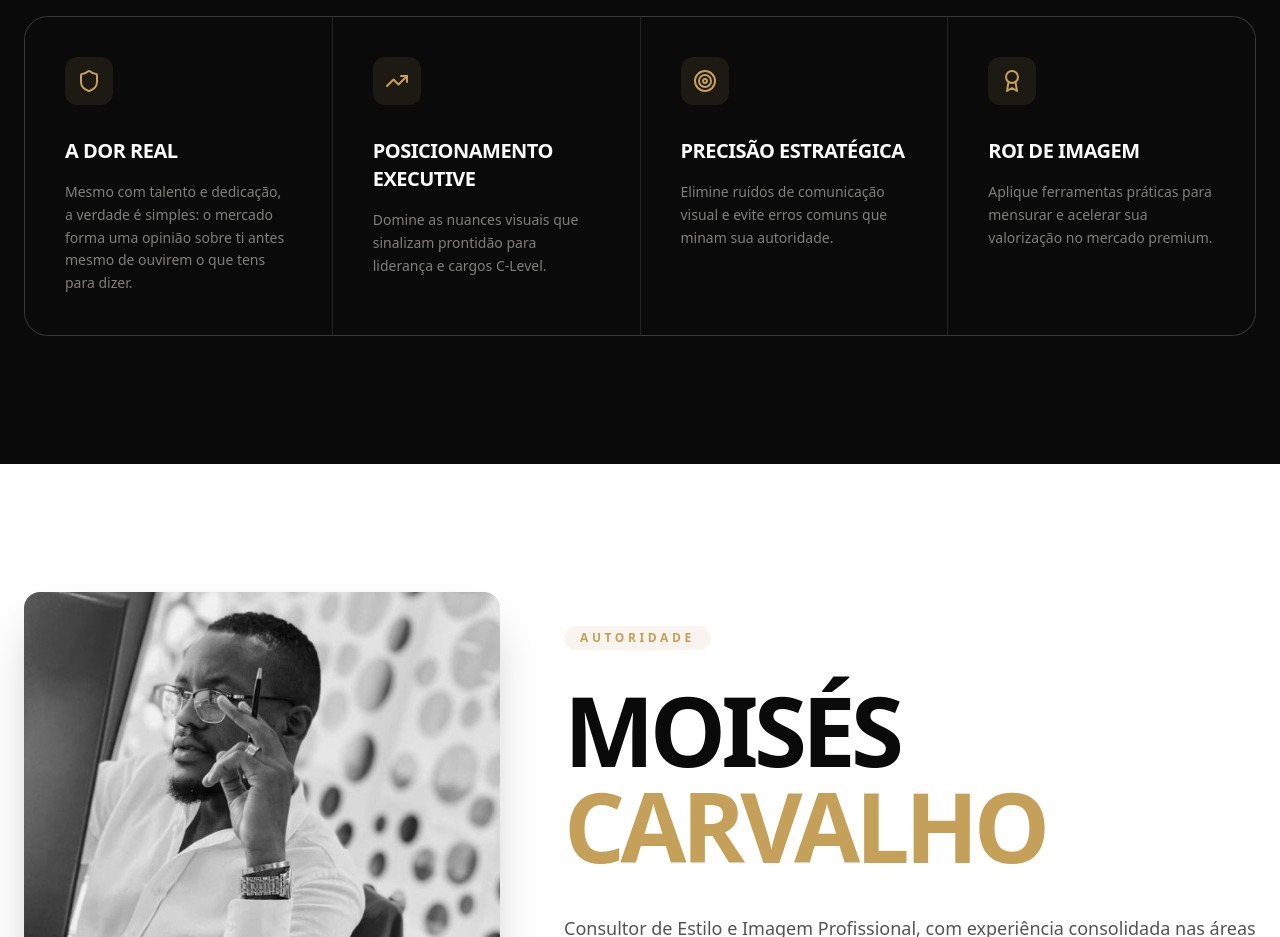
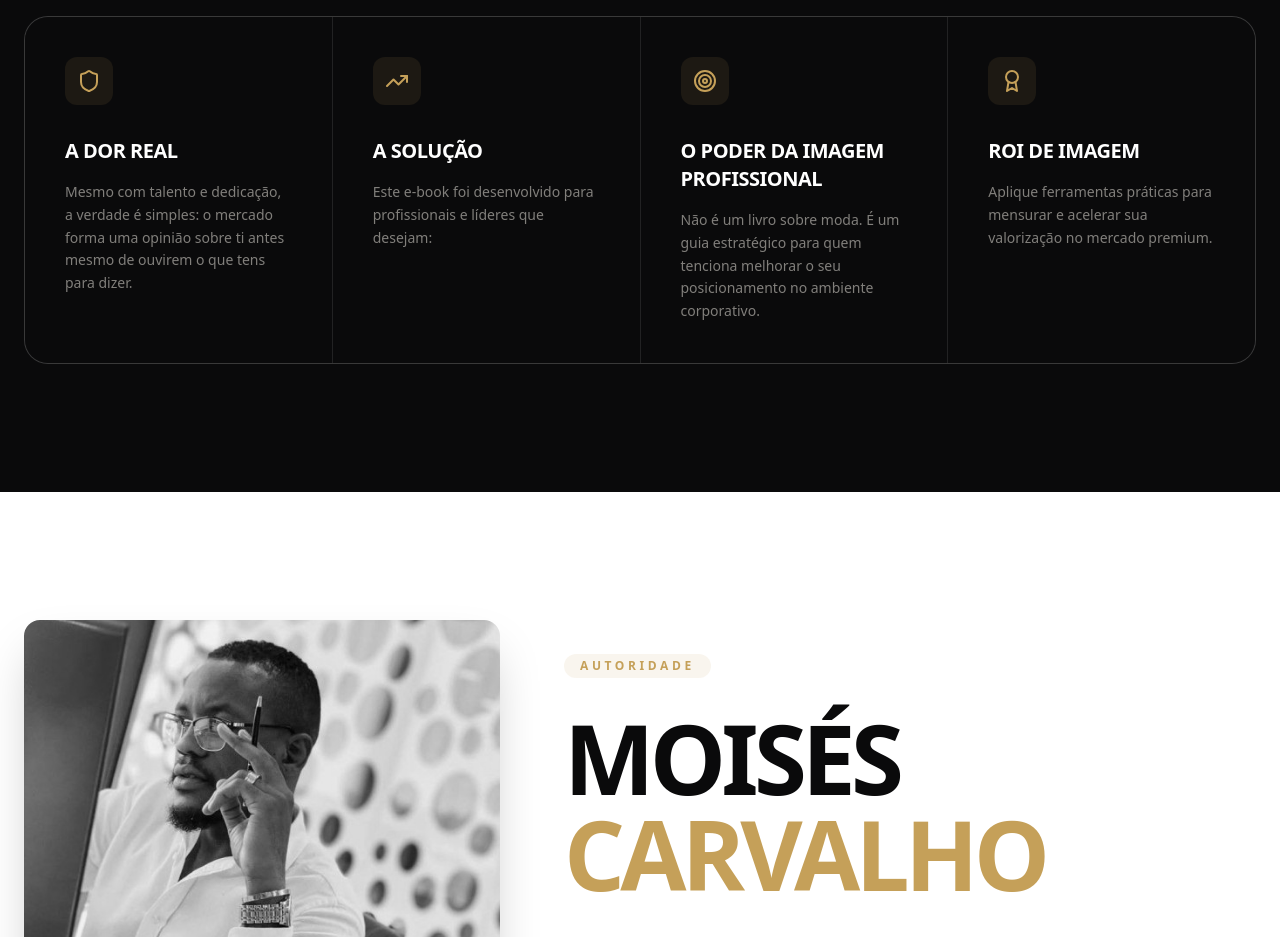
Before and after one commit to punadev/moises-carvalho, a React (Vite) app: page / in a window 1280 px wide. Shown: the part 2120-3057 px from the top of the page. Built offline with nearby package versions, Linux system fonts and the light colour scheme.

Commit message:
Update titles and descriptions in Benefits component

```diff
--- a/src/components/Benefits.tsx
+++ b/src/components/Benefits.tsx
@@ -8,13 +8,13 @@ const benefits = [
   },
   {
     icon: TrendingUp,
-    title: 'Posicionamento Executive',
-    desc: 'Domine as nuances visuais que sinalizam prontidão para liderança e cargos C-Level.'
+    title: 'A SOLUÇÃO',
+    desc: 'Este e-book foi desenvolvido para profissionais e líderes que desejam:'
   },
   {
     icon: Target,
-    title: 'Precisão Estratégica',
-    desc: 'Elimine ruídos de comunicação visual e evite erros comuns que minam sua autoridade.'
+    title: 'O Poder da Imagem Profissional',
+    desc: 'Não é um livro sobre moda. É um guia estratégico para quem tenciona melhorar o seu posicionamento no ambiente corporativo.'
   },
   {
     icon: Award,
```
